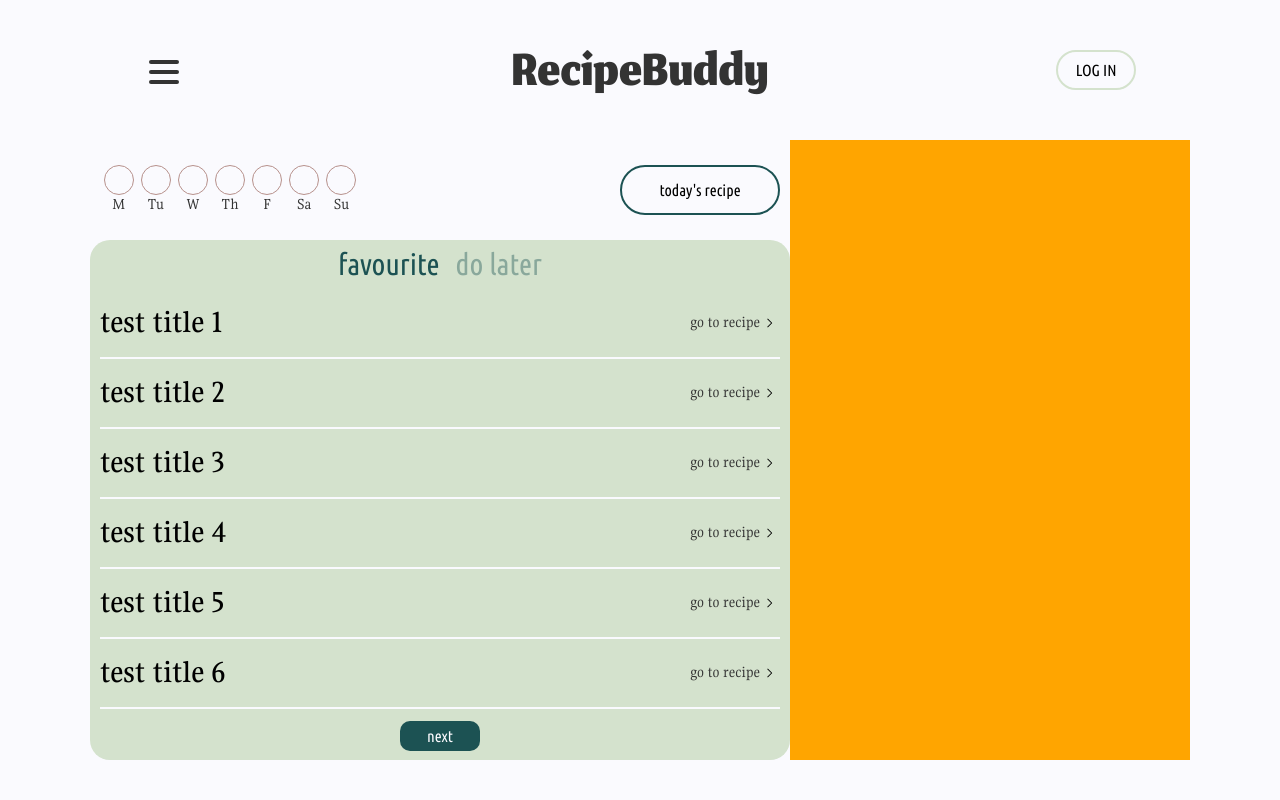
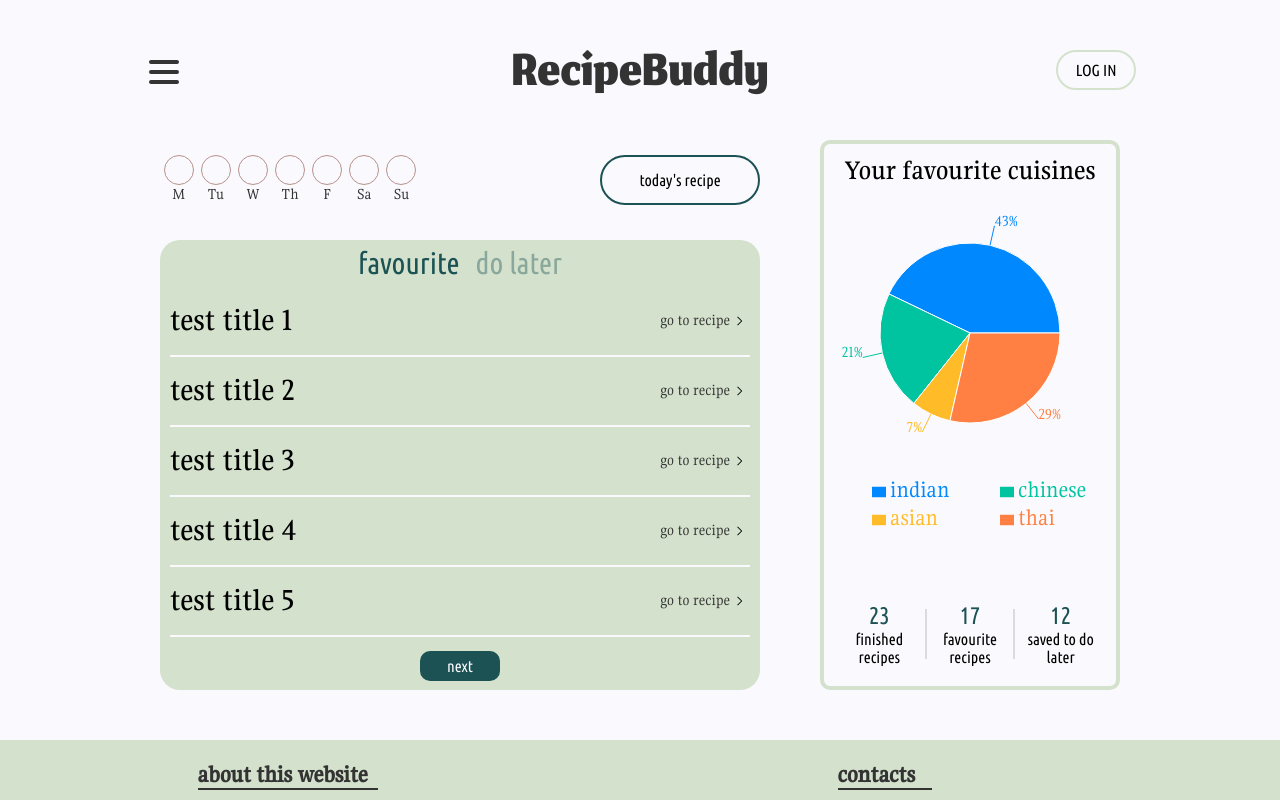
Before and after one commit to nnross/recipes-frontend, a React (Vite) app: page /personal in a window 1280 px wide. Shown: the top 800 px of the page. Built offline with nearby package versions, Linux system fonts and the light colour scheme.

Commit message:
stats desktop ready

```diff
--- a/package.json
+++ b/package.json
@@ -15,7 +15,8 @@
     "jquery": "^3.7.1",
     "react": "^18.2.0",
     "react-dom": "^18.2.0",
-    "react-router-dom": "^6.18.0"
+    "react-router-dom": "^6.18.0",
+    "recharts": "^2.10.1"
   },
   "devDependencies": {
     "@babel/preset-env": "^7.23.2",
--- a/src/pages/personal/Personal.jsx
+++ b/src/pages/personal/Personal.jsx
@@ -7,6 +7,7 @@ import { getDate } from '../../helpers/dateHelpers';
 import { UseGetItems } from './personalHooks';
 import getTokenAndId from '../../helpers/getTokenAndId';
 import personalService from '../../services/personalService';
+import Load from '../../components/Load';
 
 const Personal = ({ className, id }) => {
   const date = getDate();
@@ -17,6 +18,10 @@ const Personal = ({ className, id }) => {
   const [isNext, setIsNext] = useState(true);
   const [isPrev, setIsPrev] = useState(false);
   const [view, setView] = useState('favourite');
+  const [doneCount, setDoneCount] = useState(0);
+  const [favouriteCount, setFavouriteCount] = useState(0);
+  const [doLaterCount, setDoLaterCount] = useState(0);
+  const [chart, setChart] = useState(null);
   const page = useRef(0);
 
   useEffect(() => {
@@ -28,6 +33,10 @@ const Personal = ({ className, id }) => {
       .then((res) => {
         setItems(res.items);
         setIsNext(res.moreItems);
+        setDoneCount(res.doneCount);
+        setFavouriteCount(res.favouriteCount);
+        setDoLaterCount(res.doLaterCount);
+        setChart(res.chart);
         setLoading(0);
       })
       .catch(() => {
@@ -61,13 +70,22 @@ const Personal = ({ className, id }) => {
 
   return (
     <div className={className} id={id}>
+      {loading === 1
+        ? (
+          <div className={`${className}__calendar`}>
+            <Load />
+          </div>
+        )
+        : (
           <div className={`${className}__calendar`}>
             <Calendar />
             <a href={`/today/${date}`}>
               <button type="button" className={`${className}__calendar__btn`}> today&apos;s recipe </button>
             </a>
           </div>
+        )}
       <div className={`${className}__list`}>
+        {loading === 1 ? <Load /> : (
           <List
             items={items}
             changeView={changeView}
@@ -78,9 +96,17 @@ const Personal = ({ className, id }) => {
             view={view}
             loading={loading}
           />
+        )}
       </div>
       <div className={`${className}__stats`}>
-        <Statistics />
+        {loading === 1 ? <Load /> : (
+          <Statistics
+            favouriteCount={favouriteCount}
+            doLaterCount={doLaterCount}
+            doneCount={doneCount}
+            chart={chart}
+          />
+        )}
       </div>
     </div>
   );
--- a/src/pages/personal/Statistics.jsx
+++ b/src/pages/personal/Statistics.jsx
@@ -1,18 +1,66 @@
 import React from 'react';
 import propTypes from 'prop-types';
+import {
+  PieChart,
+  Pie,
+  ResponsiveContainer,
+  Legend,
+  Cell,
+} from 'recharts';
 
-const Statistics = ({ className, id }) => (
-  <div className={className} />
-);
+const Statistics = ({
+  className, id, doneCount, favouriteCount, doLaterCount, chart,
+}) => {
+  const colors = ['#0088FE', '#00C49F', '#FFBB28', '#FF8042'];
+  return (
+    <div className={className} id={id}>
+      <div className={`${className}__pieChart`}>
+        <h3> Your favourite cuisines </h3>
+        <ResponsiveContainer width="100%" height="80%">
+          <PieChart width="100%" height="100%" className={`${className}__pieChart__container`}>
+            <Pie data={chart} dataKey="value" nameKey="name" cx="50%" cy="50%" outerRadius={90} fill="#8884d8" label={({ percent }) => `${(percent * 100).toFixed(0)}%`}>
+              {chart.map((entry, index) => (
+                <Cell fill={colors[index]} />
+              ))}
+            </Pie>
+            <Legend />
+          </PieChart>
+        </ResponsiveContainer>
+      </div>
+      <div className={`${className}__allTime`}>
+        <div className={`${className}__allTime__done`}>
+          <span>{doneCount}</span>
+          finished recipes
+        </div>
+        <div className={`${className}__allTime__favourite`}>
+          <span>{favouriteCount}</span>
+          favourite recipes
+        </div>
+        <div className={`${className}__allTime__doLater`}>
+          <span>{doLaterCount}</span>
+          saved to do later
+        </div>
+      </div>
+    </div>
+  );
+};
 
 export default Statistics;
 
 Statistics.propTypes = {
   className: propTypes.string,
   id: propTypes.string,
+  doneCount: propTypes.number,
+  favouriteCount: propTypes.number,
+  doLaterCount: propTypes.number,
+  chart: propTypes.arrayOf(propTypes.objectOf(propTypes.any)),
 };
 
 Statistics.defaultProps = {
   className: 'statistics',
   id: 'statistics',
+  doneCount: 0,
+  favouriteCount: 0,
+  doLaterCount: 0,
+  chart: null,
 };
--- a/src/styles/personal/_personal.scss
+++ b/src/styles/personal/_personal.scss
@@ -1,11 +1,12 @@
 @import './list';
+@import './statistics';
 
 .personal {
     height: 100%;
     width: 100%;
     display: grid;
-    grid-template-rows: 100px 520px 50px;
-    grid-template-columns: auto 700px 400px auto;
+    grid-template-rows: 100px 450px 50px;
+    grid-template-columns: auto 600px 60px 300px auto;
     &__calendar {
         grid-row: 1;
         grid-column: 2;
@@ -13,7 +14,7 @@
         flex-direction: row;
         justify-content: space-between;
         align-items: center;
-        padding: 0px 10px 0px 10px;
+        margin-bottom: 20px;
         &__btn {
             width: 160px;
             height: 50px;
@@ -31,8 +32,7 @@
         grid-column: 2;
     }
     &__stats {
-        background: orange;
         grid-row: 1/3;
-        grid-column: 3;
+        grid-column: 4;
     }
 }
--- /dev/null
+++ b/src/styles/personal/_statistics.scss
@@ -0,0 +1,73 @@
+.statistics {
+    display: flex;
+    flex-direction: column;
+    border: 4px solid $lightGreen;
+    border-radius: 10px;
+    padding: 10px;
+    height: 100%;
+    box-sizing: border-box;
+    &__pieChart {
+        height: 100%;
+        width: 100%;
+        position: relative;
+        box-sizing: border-box;
+        display: flex;
+        flex-direction: column;
+        align-items: center;
+        & h3 {
+            font-size: 28px;
+        }
+        &__container {
+            & div {
+                display: flex;
+                width: 100%;
+                padding-left: 30px;
+                & ul {
+                    & li {
+                        font-size: 24px;
+                        width: 45%;
+                        text-align: left;
+                    }
+                }
+            }
+        }
+    }
+    &__allTime {
+        height: 100px;
+        display: flex;
+        flex-direction: row;
+        justify-content: space-around;
+        & div {
+            display: flex;
+            flex-direction: column;
+            justify-content: center;
+            align-items: center;
+            width: 100%;
+            text-align: center;
+            font-family: button;
+            & span {
+                font-size: 24px;
+                color: $darkGreen;
+            }
+        }
+        & :nth-child(2) {
+            position: relative;
+            &::before {
+                position: absolute;
+                left: 0;
+                content: '';
+                width: 2px;
+                height: 50px;
+                background: $darkGrey;
+            }
+            &::after {
+                position: absolute;
+                right: 0;
+                content: '';
+                width: 2px;
+                height: 50px;
+                background: $darkGrey;
+            }
+        }
+    }
+}
--- a/src/tests/testData/itemList.json
+++ b/src/tests/testData/itemList.json
@@ -20,10 +20,6 @@
             {
             "id": 5,
             "title": "test title 5"
-            },
-            {
-            "id": 6,
-            "title": "test title 6"
             }
         ],
         "moreItems": true
--- a/src/tests/testData/personal.json
+++ b/src/tests/testData/personal.json
@@ -20,13 +20,19 @@
             {
             "id": 5,
             "title": "test title 5"
-            },
-            {
-            "id": 6,
-            "title": "test title 6"
             }
         ],
-        "moreItems": true
+        "moreItems": true,
+        "doLaterCount": 12,
+        "doneCount": 23,
+        "favouriteCount": 17,
+        "chart":
+        [
+            {"name": "indian", "value": 12},
+            {"name": "chinese", "value": 6},
+            {"name": "asian", "value": 2},
+            {"name": "thai", "value": 8}
+        ]
     },
     "withNoMore": {
         "items": [
@@ -47,6 +53,16 @@
             "title": "test title 4"
             }
         ],
-        "moreItems": false
+        "moreItems": false,
+        "doLaterCount": 12,
+        "doneCount": 23,
+        "favouriteCount": 17,
+        "chart":
+            [
+                {"name": "indian", "value": 12},
+                {"name": "chinese", "value": 6},
+                {"name": "asian", "value": 2},
+                {"name": "thai", "value": 8}
+            ]
     }
 }
```
Also changed, not shown: 1 other file (tests, documents, lock files or other folders). Lines whose indentation alone changed are shown as unchanged.
